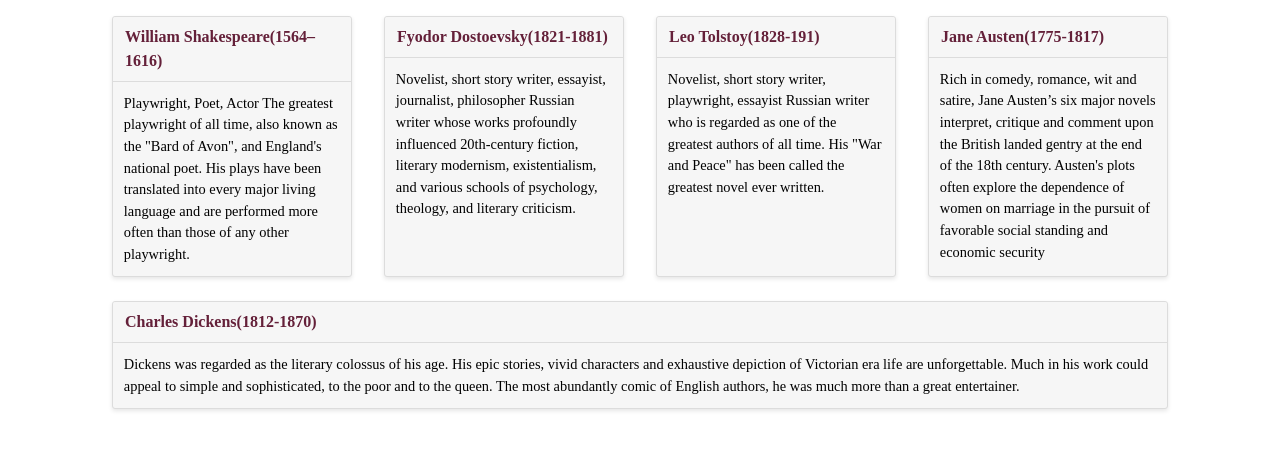
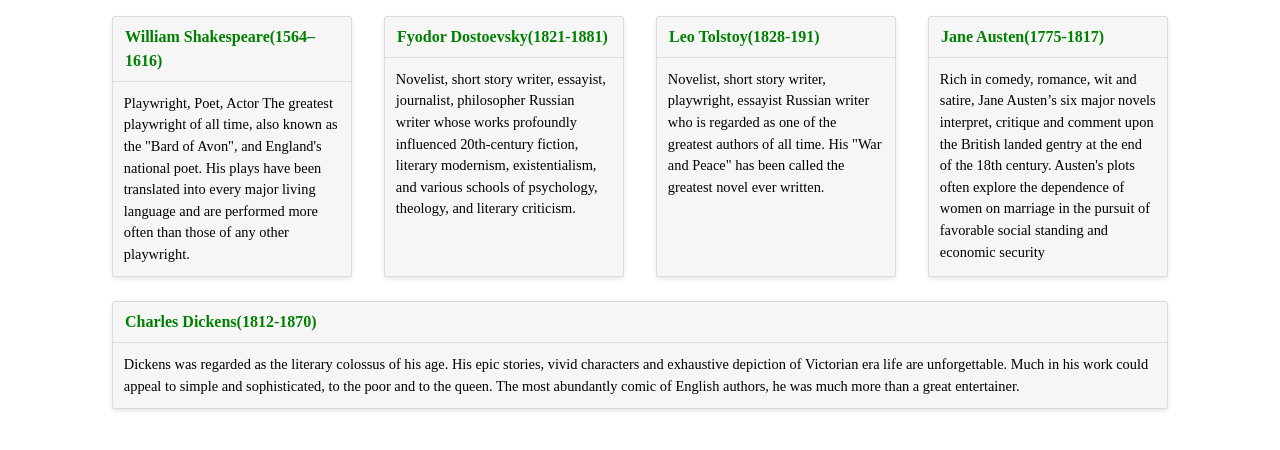
Before and after one commit to anijanair/Authors_And_Books, a Django app: page /authors/ in a window 1280 px wide. Shown: the part 90-540 px from the top of the page. Run offline with Django 3.2, Linux system fonts and the light colour scheme; data comes from the database, SQL or seed files in the repository.

Commit message:
Added static/authors/css/authors.css to the 'authors' app

```diff
--- /dev/null
+++ b/famous_authors/authors/static/authors/css/authors.css
@@ -0,0 +1,3 @@
+.card header a {
+      color: #008000;
+}
--- a/famous_authors/authors/templates/authors/author_list.html
+++ b/famous_authors/authors/templates/authors/author_list.html
@@ -1,5 +1,7 @@
 {% extends "layout.html" %}
+{% load static from staticfiles %}
 
+{% block static %}<link rel="stylesheet" href="{% static 'authors/css/authors.css' %}">{% endblock %}
 {% block title %}Favorite Authors{% endblock %}
 {% block content %}
 <div class="cards">
--- a/famous_authors/templates/layout.html
+++ b/famous_authors/templates/layout.html
@@ -5,6 +5,7 @@
     <head>
         <title>{% block title %}{% endblock %}</title>
         <link rel="stylesheet" href="{% static 'css/layout.css' %}">
+        {% block static %}{% endblock %}
     </head>
     <body>
         <div class="site-container">
```
